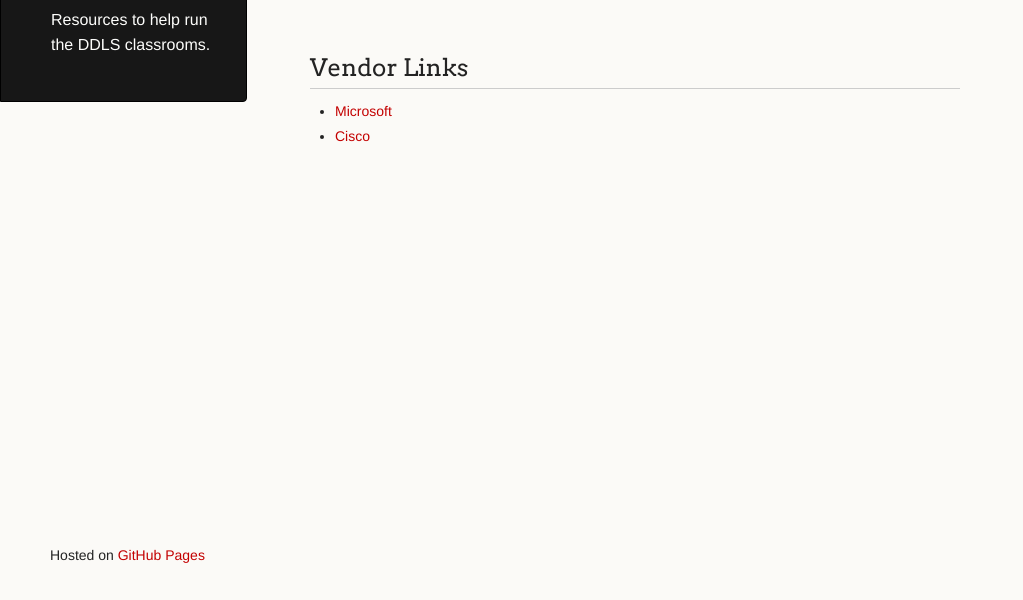
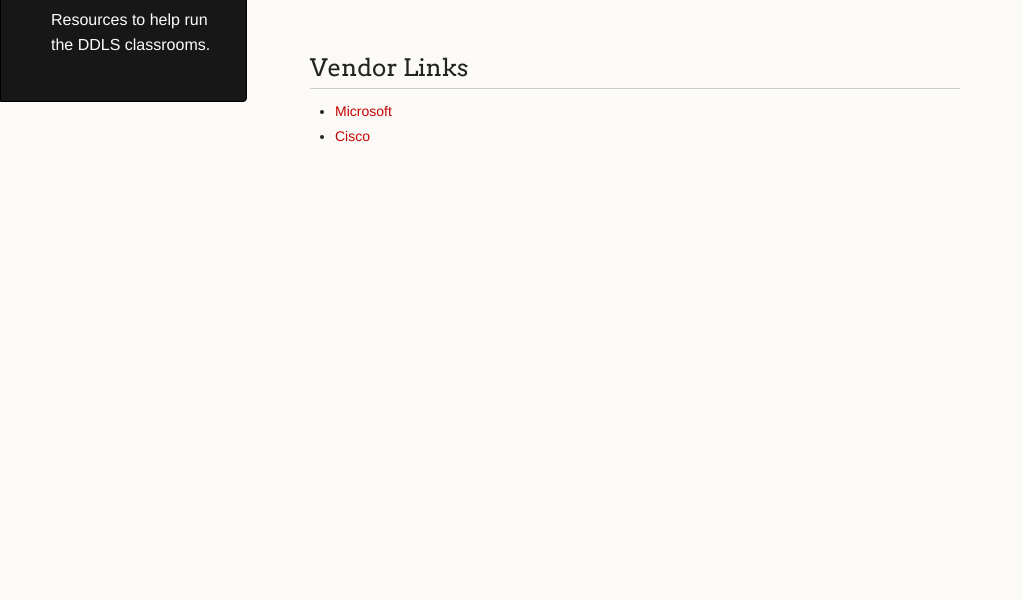
Before and after one commit to DDLSTraining/ClassroomServices, a plain HTML site: page index.html in a window 1280 px wide. Shown: the part 200-800 px from the top of the page, without its empty margins (0-1023 px from the left). Drawn offline with Linux system fonts and the light colour scheme.

Commit message:
Removed GitHub reference

```diff
--- a/index.html
+++ b/index.html
@@ -42,7 +42,7 @@
         </ul>
       </section>
       <footer>
-        <p><small>Hosted on <a href="https://pages.github.com">GitHub Pages</small></p>
+        <p><small></small></p>
       </footer>
     </div>
     <!--[if !IE]><script>fixScale(document);</script><![endif]-->
```
